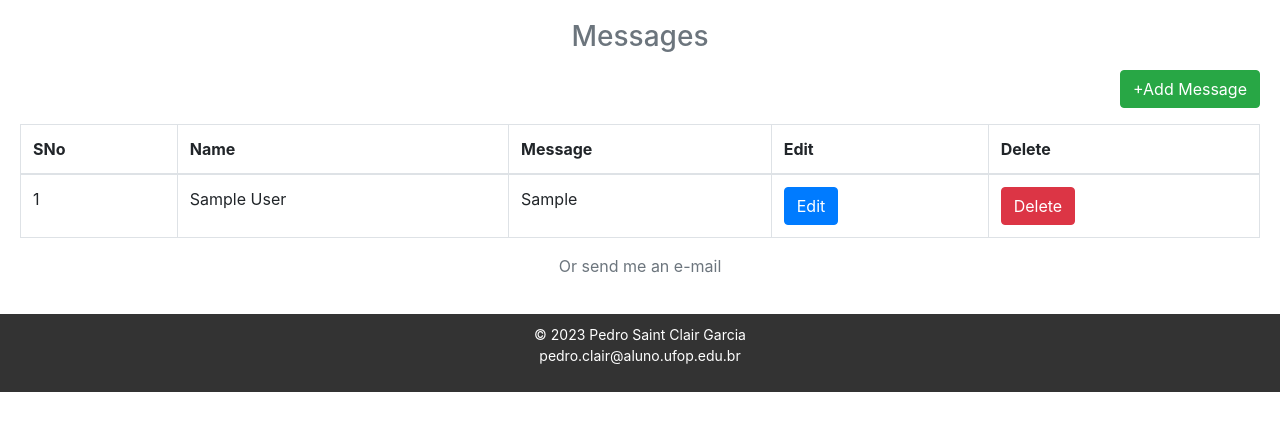
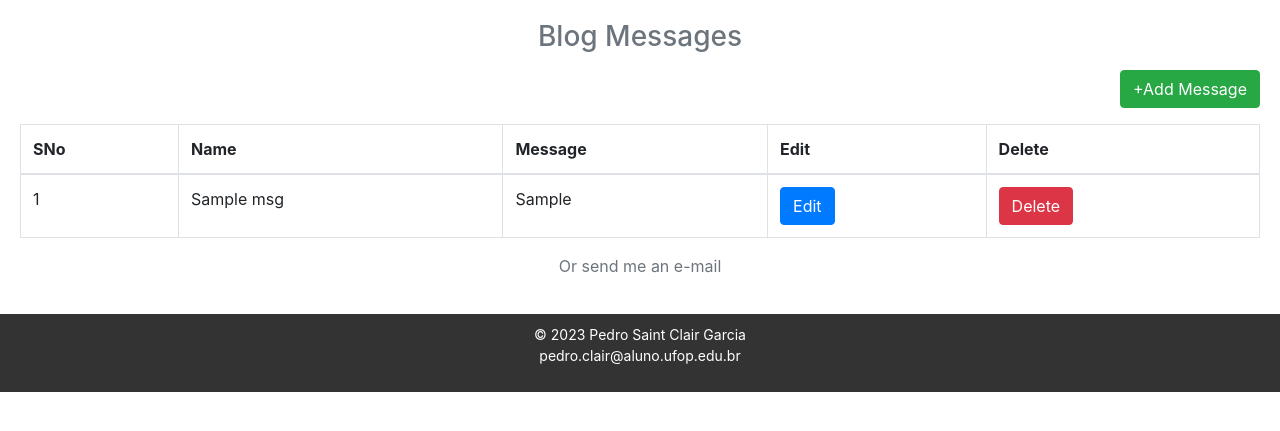
Before and after one commit to pedrosrk/Portifolio, a Flask app: page /index in a window 1280 px wide. Shown: the part 221-652 px from the top of the page. Run offline with Flask 3, Linux system fonts and the light colour scheme; tables that the repository leaves empty hold one stand-in row (values such as "Sample post"); some libraries are stand-ins or nearby versions.

Commit message:
Blog Messages

```diff
--- a/__init__.py
+++ b/__init__.py
@@ -16,10 +16,6 @@ def for_loop():
 @app.route("/jobs")
 def features():
     return render_template('webPage/jobs.html')
-
-@app.route("/contact")
-def contact():
-    return render_template('webPage/contact.html')
 
 @app.route("/video")
 def serve_video():
@@ -41,49 +37,49 @@ def index():
     con=sql.connect("dataBase/db_web.db")
     con.row_factory=sql.Row
     cur=con.cursor()
-    cur.execute("select * from users")
+    cur.execute("select * from msgs")
     data=cur.fetchall()
-    return render_template("user/index_user.html",datas=data)
+    return render_template("blog/index_msg.html",datas=data)
 
-@app.route("/add_user",methods=['POST','GET'])
-def add_user():
+@app.route("/add_msg",methods=['POST','GET'])
+def add_msg():
     if request.method=='POST':
         uname=request.form['uname']
         contact=request.form['contact']
         con=sql.connect("dataBase/db_web.db")
         cur=con.cursor()
-        cur.execute("insert into users(UNAME,CONTACT) values (?,?)",(uname,contact))
+        cur.execute("insert into msgs(UNAME,CONTACT) values (?,?)",(uname,contact))
         con.commit()
-        flash('User Added','success')
+        flash('msg Added','success')
         return redirect(url_for("index"))
-    return render_template("user/add_user.html")
+    return render_template("blog/add_msg.html")
 
-@app.route("/edit_user/<string:uid>",methods=['POST','GET'])
-def edit_user(uid):
+@app.route("/edit_msg/<string:uid>",methods=['POST','GET'])
+def edit_msg(uid):
     if request.method=='POST':
         uname=request.form['uname']
         contact=request.form['contact']
         con=sql.connect("dataBase/db_web.db")
         cur=con.cursor()
         print("hello")
-        cur.execute("update users set UNAME=?,CONTACT=? where UID=?",(uname,contact,uid))
+        cur.execute("update msgs set UNAME=?,CONTACT=? where UID=?",(uname,contact,uid))
         con.commit()
-        flash('User Updated','success')
+        flash('msg Updated','success')
         return redirect(url_for("index"))
     con=sql.connect("dataBase/db_web.db")
     con.row_factory=sql.Row
     cur=con.cursor()
-    cur.execute("select * from users where UID=?",(uid,))
+    cur.execute("select * from msgs where UID=?",(uid,))
     data=cur.fetchone()
-    return render_template("user/edit_user.html",datas=data)
+    return render_template("blog/edit_msg.html",datas=data)
 
-@app.route("/delete_user/<string:uid>",methods=['GET'])
-def delete_user(uid):
+@app.route("/delete_msg/<string:uid>",methods=['GET'])
+def delete_msg(uid):
     con=sql.connect("dataBase/db_web.db")
     cur=con.cursor()
-    cur.execute("delete from users where UID=?",(uid,))
+    cur.execute("delete from msgs where UID=?",(uid,))
     con.commit()
-    flash('User Deleted','warning')
+    flash('Msg Deleted','warning')
     return redirect(url_for("index"))
 
 if __name__ == "__main__":
--- a/templates/user/index_user.html
+++ b/templates/blog/index_msg.html
@@ -1,7 +1,7 @@
-{% extends 'webPage/layout.html' %}
+{% extends "layout.html" %}
 {% block body %}
-  <h3 class='text-center text-muted mb-3'>Messages</h3>
-  <p class='text-right'><a href='{{url_for("add_user")}}' class='btn btn-success '>+Add Message</a></p>
+  <h3 class='text-center text-muted mb-3'>Blog Messages</h3>
+  <p class='text-right'><a href='{{url_for("add_msg")}}' class='btn btn-success '>+Add Message</a></p>
   <table class='table table-bordered'>
     <thead>
       <th>SNo</th>
@@ -16,8 +16,8 @@
           <td>{{loop.index}}</td>
           <td>{{row.UNAME}}</td>
           <td>{{row.CONTACT}}</td>
-          <td><a href='{{url_for("edit_user",uid=row.UID)}}' class='btn btn-primary'>Edit</a></td>
-          <td><a href='{{url_for("delete_user",uid=row.UID)}}' class='btn btn-danger' onclick='return confirm("Are You Sure")'>Delete</a></td>
+          <td><a href='{{url_for("edit_msg",uid=row.UID)}}' class='btn btn-primary'>Edit</a></td>
+          <td><a href='{{url_for("delete_msg",uid=row.UID)}}' class='btn btn-danger' onclick='return confirm("Are You Sure")'>Delete</a></td>
         </tr>
       {%endfor%}
     </tbody>
--- a/templates/webPage/audio.html
+++ b/templates/webPage/audio.html
@@ -1,4 +1,4 @@
-{% extends "webPage/layout.html" %}
+{% extends "layout.html" %}
 
 {% block content %}
     <h1>{{message}}</h1>
--- a/templates/webPage/home.html
+++ b/templates/webPage/home.html
@@ -1,4 +1,4 @@
-{% extends "webPage/layout.html" %}
+{% extends "layout.html" %}
 
 {% block content %}
 <main>
--- a/templates/webPage/image.html
+++ b/templates/webPage/image.html
@@ -1,4 +1,4 @@
-{% extends "webPage/layout.html" %}
+{% extends "layout.html" %}
 
 {% block content %}
 <h1>{{message}}</h1>
--- a/templates/webPage/jobs.html
+++ b/templates/webPage/jobs.html
@@ -1,4 +1,4 @@
-{% extends "webPage/layout.html" %}
+{% extends "layout.html" %}
 
 {% block content %}
 	<section id="projects">
--- a/templates/webPage/skills.html
+++ b/templates/webPage/skills.html
@@ -1,4 +1,4 @@
-{% extends "webPage/layout.html" %}
+{% extends "layout.html" %}
 
 {% block content %}
 	{% for course in courses%}
--- a/templates/webPage/video.html
+++ b/templates/webPage/video.html
@@ -1,4 +1,4 @@
-{% extends "webPage/layout.html" %}
+{% extends "layout.html" %}
 
 {% block content %}
 <h1>{{message}}</h1>
```
Also changed, not shown: dataBase/blog_create_db.py (renamed from dataBase/user_create_db.py, +4 -4 lines), templates/blog/add_msg.html (renamed from templates/user/add_user.html, +4 -4 lines), templates/blog/edit_msg.html (renamed from templates/user/edit_user.html, +4 -4 lines), templates/user/layout_user.html (deleted, +0 -23 lines), dataBase/db_web.db, templates/layout.html (renamed from templates/webPage/layout.html), templates/webPage/index.html (deleted).
